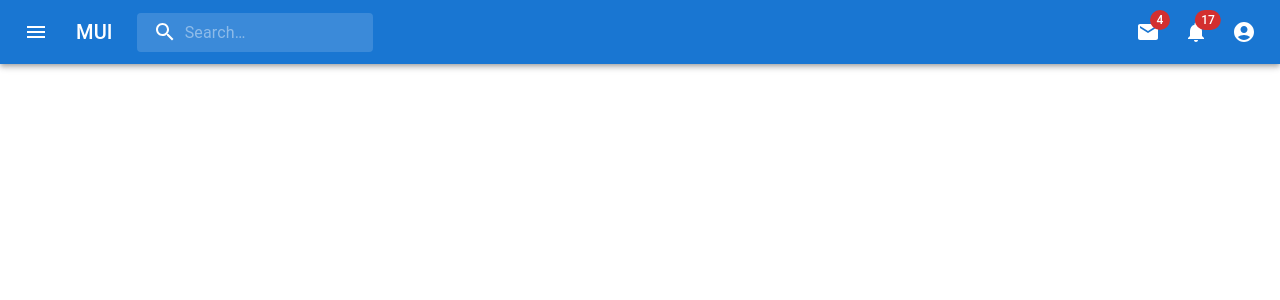
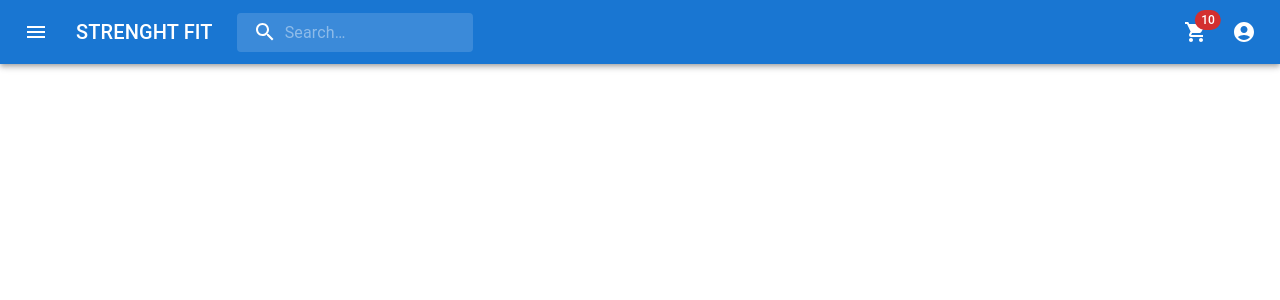
Before and after one commit to nicolaseqz/carritoreactjs, a React (Create React App) app: page / in a window 1280 px wide. Shown: the top 300 px of the page. Built offline with nearby package versions, Linux system fonts and the light colour scheme.

Commit message:
desafio landing en curso

```diff
--- a/package.json
+++ b/package.json
@@ -3,6 +3,10 @@
   "version": "0.1.0",
   "private": true,
   "dependencies": {
+    "@emotion/react": "^11.5.0",
+    "@emotion/styled": "^11.3.0",
+    "@mui/icons-material": "^5.0.5",
+    "@mui/material": "^5.0.6",
     "@testing-library/jest-dom": "^5.14.1",
     "@testing-library/react": "^11.2.7",
     "@testing-library/user-event": "^12.8.3",
--- a/src/components/navbar/navbar.jsx
+++ b/src/components/navbar/navbar.jsx
@@ -14,6 +14,7 @@ import SearchIcon from '@mui/icons-material/Search';
 import AccountCircle from '@mui/icons-material/AccountCircle';
 import MailIcon from '@mui/icons-material/Mail';
 import NotificationsIcon from '@mui/icons-material/Notifications';
+import ShoppingCartIcon from '@mui/icons-material/ShoppingCart';
 import MoreIcon from '@mui/icons-material/MoreVert';
 
 const Search = styled('div')(({ theme }) => ({
@@ -130,14 +131,14 @@ export default function NavBar() {
       <MenuItem>
         <IconButton
           size="large"
-          aria-label="show 17 new notifications"
+          aria-label="show 10 new items in the cart"
           color="inherit"
         >
-          <Badge badgeContent={17} color="error">
-            <NotificationsIcon />
+          <Badge badgeContent={10} color="error">
+            <ShoppingCartIcon />
           </Badge>
         </IconButton>
-        <p>Notifications</p>
+        <p>ShoppingCart</p>
       </MenuItem>
       <MenuItem onClick={handleProfileMenuOpen}>
         <IconButton
@@ -173,7 +174,7 @@ export default function NavBar() {
             component="div"
             sx={{ display: { xs: 'none', sm: 'block' } }}
           >
-            MUI
+            STRENGHT FIT
           </Typography>
           <Search>
             <SearchIconWrapper>
@@ -186,18 +187,13 @@ export default function NavBar() {
           </Search>
           <Box sx={{ flexGrow: 1 }} />
           <Box sx={{ display: { xs: 'none', md: 'flex' } }}>
-            <IconButton size="large" aria-label="show 4 new mails" color="inherit">
-              <Badge badgeContent={4} color="error">
-                <MailIcon />
-              </Badge>
-            </IconButton>
             <IconButton
               size="large"
-              aria-label="show 17 new notifications"
+              aria-label="show 10 new items in the cart"
               color="inherit"
             >
-              <Badge badgeContent={17} color="error">
-                <NotificationsIcon />
+              <Badge badgeContent={10} color="error">
+                <ShoppingCartIcon />
               </Badge>
             </IconButton>
             <IconButton
```
Also changed, not shown: src/components/catalogo/catalogo.jsx (added, +21 -0 lines), src/components/catalogo/title/title.jsx (added, +10 -0 lines), src/components/title/title.jsx (deleted, +0 -11 lines), 1 other file (tests, documents, lock files or other folders).
